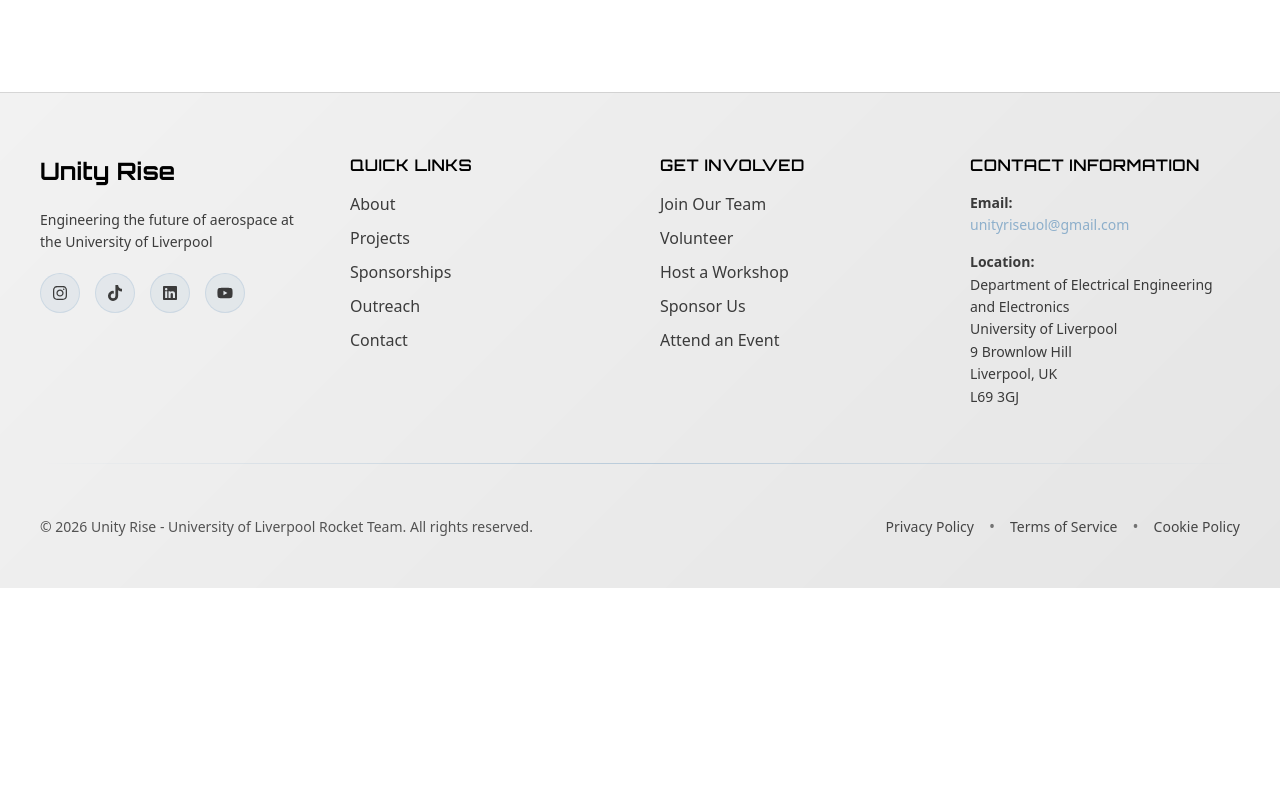
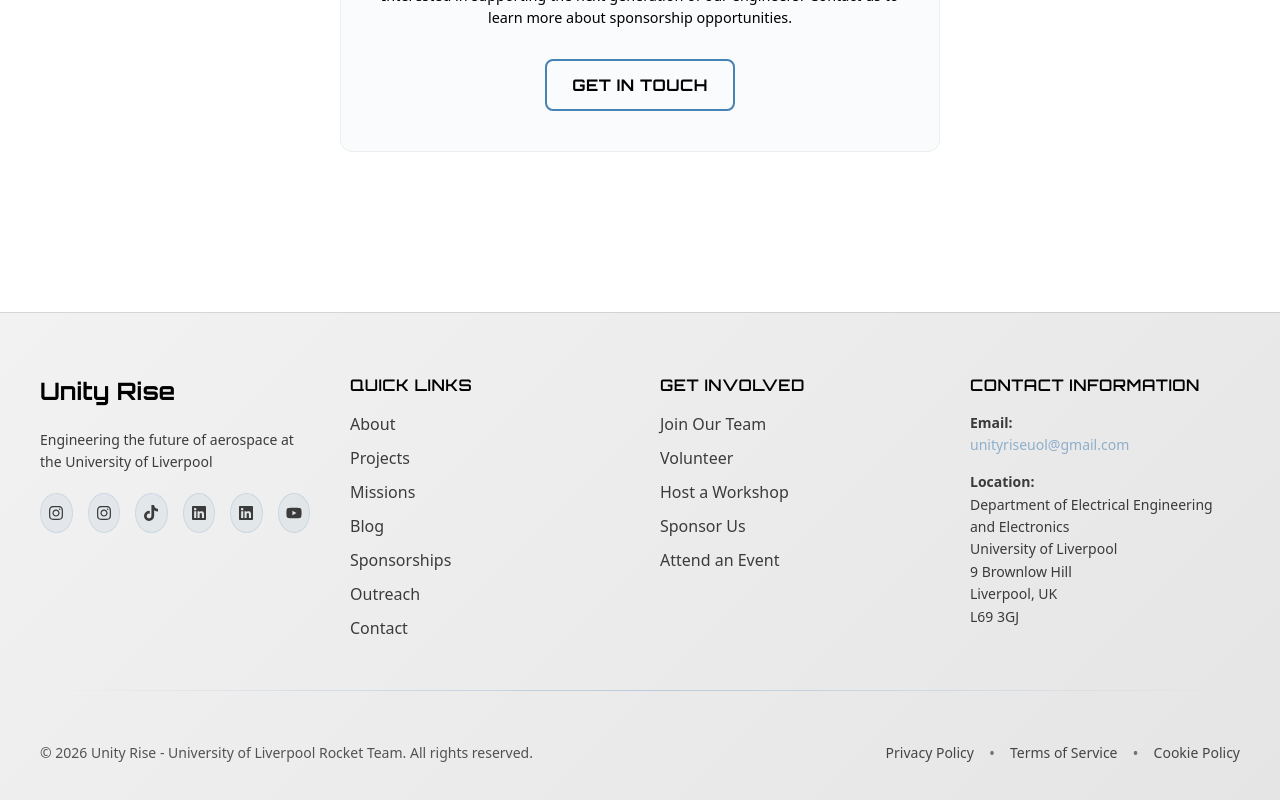
Before and after one commit to UnityRiseUol/UnityRiseUol.github.io, a React (Vite) app: page /sponsorships in a window 1280 px wide. Shown: the part 1232-2032 px from the top of the page. Before the commit the page ends 1820 px from the top, so only its background shows below. Built offline with nearby package versions, Linux system fonts and the light colour scheme.

Commit message:
Updated sponsorships page and updated footer links

```diff
--- a/src/components/Footer.jsx
+++ b/src/components/Footer.jsx
@@ -1,14 +1,37 @@
 import './Footer.css';
+import { Link } from 'react-router-dom';
 import { FaInstagram, FaTiktok, FaLinkedin, FaYoutube } from 'react-icons/fa';
+
+const CONTACT_EMAIL = 'unityriseuol@gmail.com';
 
 function Footer() {
   const currentYear = new Date().getFullYear();
 
   const socialMedia = [
-    { name: 'Instagram', url: 'https://instagram.com/uol.unity.rise', icon: <FaInstagram /> },
-    { name: 'TikTok', url: 'https://tiktok.com/@unity.rise', icon: <FaTiktok /> },
-    { name: 'LinkedIn', url: 'https://www.linkedin.com/company/laser-liverpool/posts/?feedView=all', icon: <FaLinkedin /> },
-    { name: 'YouTube', url: 'https://youtube.com/@unityriseuol?si=-dAl0cNml46-dW6S', icon: <FaYoutube /> },
+    { name: 'Unity Rise on Instagram', url: 'https://instagram.com/uol.unity.rise', icon: <FaInstagram /> },
+    { name: 'LASER on Instagram', url: 'https://www.instagram.com/laser_uol/', icon: <FaInstagram /> },
+    { name: 'Unity Rise on TikTok', url: 'https://tiktok.com/@unity.rise', icon: <FaTiktok /> },
+    { name: 'Unity Rise on LinkedIn', url: 'https://www.linkedin.com/company/unity-rise/home/', icon: <FaLinkedin /> },
+    { name: 'LASER on LinkedIn', url: 'https://www.linkedin.com/company/laser-liverpool/home/', icon: <FaLinkedin /> },
+    { name: 'Unity Rise on YouTube', url: 'https://youtube.com/@unityriseuol?si=-dAl0cNml46-dW6S', icon: <FaYoutube /> },
+  ];
+
+  const quickLinks = [
+    { name: 'About', to: '/about' },
+    { name: 'Projects', to: '/projects' },
+    { name: 'Missions', to: '/missions' },
+    { name: 'Blog', to: '/blog' },
+    { name: 'Sponsorships', to: '/sponsorships' },
+    { name: 'Outreach', to: '/#outreach' },
+    { name: 'Contact', to: '/#contact' },
+  ];
+
+  const getInvolved = [
+    { name: 'Join Our Team', href: `mailto:${CONTACT_EMAIL}?subject=Joining%20Unity%20Rise` },
+    { name: 'Volunteer', href: `mailto:${CONTACT_EMAIL}?subject=Volunteering%20with%20Unity%20Rise` },
+    { name: 'Host a Workshop', href: `mailto:${CONTACT_EMAIL}?subject=Hosting%20a%20Workshop` },
+    { name: 'Sponsor Us', to: '/sponsorships' },
+    { name: 'Attend an Event', to: '/#outreach' },
   ];
 
   return (
@@ -30,22 +53,22 @@
           <div className="footer-section">
             <h4>Quick Links</h4>
             <ul>
-              <li><a href="#about">About</a></li>
-              <li><a href="#projects">Projects</a></li>
-              <li><a href="#sponsorships">Sponsorships</a></li>
-              <li><a href="#outreach">Outreach</a></li>
-              <li><a href="#contact">Contact</a></li>
+              {quickLinks.map((link) => (
+                <li key={link.name}><Link to={link.to}>{link.name}</Link></li>
+              ))}
             </ul>
           </div>
 
           <div className="footer-section">
             <h4>Get Involved</h4>
             <ul>
-              <li><a href="#">Join Our Team</a></li>
-              <li><a href="#">Volunteer</a></li>
-              <li><a href="#">Host a Workshop</a></li>
-              <li><a href="#">Sponsor Us</a></li>
-              <li><a href="#">Attend an Event</a></li>
+              {getInvolved.map((link) => (
+                <li key={link.name}>
+                  {link.to
+                    ? <Link to={link.to}>{link.name}</Link>
+                    : <a href={link.href}>{link.name}</a>}
+                </li>
+              ))}
             </ul>
           </div>
 
--- a/src/components/Sponsorships.jsx
+++ b/src/components/Sponsorships.jsx
@@ -24,6 +24,11 @@
       name: 'Easy Composites',
       logo: '/easy-composites-logo-simple-curves.jpg',
       url: 'https://www.easycomposites.co.uk/',
+    },
+    {
+      name: 'RAPID',
+      logo: '/rapid-wide-light.png',
+      url: '/WonSeok_Choi_Profile.pdf',
     }
   ];
 
--- a/src/pages/AboutPage.jsx
+++ b/src/pages/AboutPage.jsx
@@ -12,6 +12,7 @@
       { name: "Thiruwaran Kalvin", role: "Avionics Lead", degree: "BSc Computer Science With Artificial Intelligence", year: "3rd Year" },
       { name: "Ben Cooke", role: "CanSat Lead", degree: "BEng Computer Science & Electronic Engineering", year: "3rd Year" },
       { name: "Matteo Venuti", role: "Avionics Engineer", degree: "MEng Computer Science & Electronic Engineering", year: "4th Year" },
+      { name: "Diptanshu Jain", role: "Avionics Engineer", degree: "BEng Mechatronics & Robotics", year: "3rd Year" },
       { name: "Matthew Barnes", role: "Aerospace Engineer", degree: "MEng Aerospace Engineering", year: "4th Year" },
       { name: "Inga Panko", role: "Aerospace Engineer", degree: "MEng Aerospace Engineering", year: "3rd Year" },
       { name: "Travis Totney", role: "Aerospace Engineer", degree: "BEng Aerospace Engineering", year: "3rd Year" },
--- a/src/pages/MissionsPage.jsx
+++ b/src/pages/MissionsPage.jsx
@@ -4,7 +4,7 @@
 const timelineData = [
   {
     date: '2026-2027',
-    title: 'Name TBC',
+    title: 'PH-27 (PULSAR Heavy 27)',
     competition: 'UKSEDS MACH-X',
     logo: '/mach_x_logo.png',
     images: [],
@@ -12,7 +12,7 @@
   },
   {
     date: '2025-2026',
-    title: 'PL-26',
+    title: 'PL-26 (PULSAR Lite 26)',
     competition: 'UKSEDS NRC',
     logo: '/nrc_logo.png',
     videoId: 'oFqZ_HMK2UE',
```
Also changed, not shown: public/rapid-wide-light.png (added), 1 other file (tests, documents, lock files or other folders).
